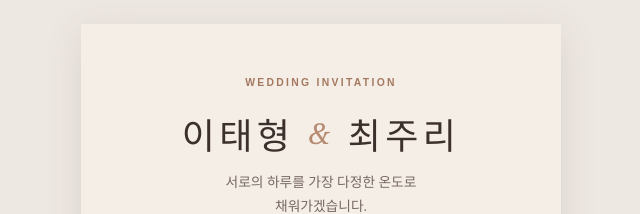
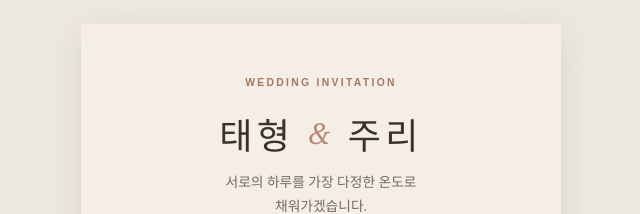
Before and after one commit to JMTMandarine/jmtmandarine.github.io, a React (Vite) app: page / in a window 1280 px wide. Shown: the top 214 px of the page, without its empty margins (319-959 px from the left). Built offline with nearby package versions, Linux system fonts and the light colour scheme.

Commit message:
Add bride account details

```diff
--- a/src/App.jsx
+++ b/src/App.jsx
@@ -4,6 +4,8 @@ import './App.css'
 const invitation = {
   groom: '이태형',
   bride: '최주리',
+  displayGroom: '태형',
+  displayBride: '주리',
   date: '2026년 11월 22일 (일) 오후 12시 00분',
   venue: {
     name: '엔씨 알앤디센터 지하 1층 컨벤션홀',
@@ -26,8 +28,8 @@ const invitation = {
     {
       side: '신부측',
       accounts: [
-        { name: '신부 최주리', pending: true },
-        { name: '신부 어머님', pending: true },
+        { name: '신부 최주리', bank: '국민은행', number: '362-21-0413-381' },
+        { name: '신부 어머님', bank: '국민은행', number: '040002-04-052632' },
       ],
     },
   ],
@@ -56,7 +58,7 @@ function App() {
   const [copied, setCopied] = useState('')
 
   const copyAccount = async (account) => {
-    const text = `${account.bank} ${account.number} ${account.name}`
+    const text = [account.bank, account.number, account.name].filter(Boolean).join(' ')
     try {
       await navigator.clipboard.writeText(text)
     } catch {
@@ -77,7 +79,7 @@ function App() {
     <main className="invitation">
       <section className="hero">
         <p className="eyebrow">WEDDING INVITATION</p>
-        <h1><span>{invitation.groom}</span><i>&amp;</i><span>{invitation.bride}</span></h1>
+        <h1><span>{invitation.displayGroom}</span><i>&amp;</i><span>{invitation.displayBride}</span></h1>
         <p className="hero-message">서로의 하루를 가장 다정한 온도로<br />채워가겠습니다.</p>
         <Photo src={photoPaths[0]} alt={`${invitation.groom}과 ${invitation.bride}의 웨딩 사진`} className="hero-photo" />
         <div className="date-card">
@@ -148,7 +150,7 @@ function App() {
               {isOpen && <div className="account-list">
                 {group.accounts.map((account) => (
                   <div className="account-item" key={account.name}>
-                    <div><small>{account.name}</small>{account.pending ? <strong className="pending">추후 추가 예정</strong> : <strong>{account.bank} {account.number}</strong>}</div>
+                    <div><small>{account.name}</small>{account.pending ? <strong className="pending">추후 추가 예정</strong> : <strong>{[account.bank, account.number].filter(Boolean).join(' ')}</strong>}</div>
                     {!account.pending && <button type="button" onClick={() => copyAccount(account)}>{copied === account.name ? '복사됨' : '복사'}</button>}
                   </div>
                 ))}
```
